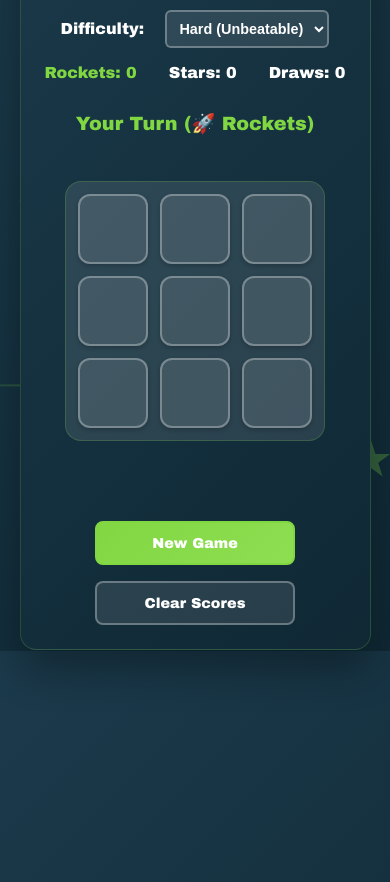
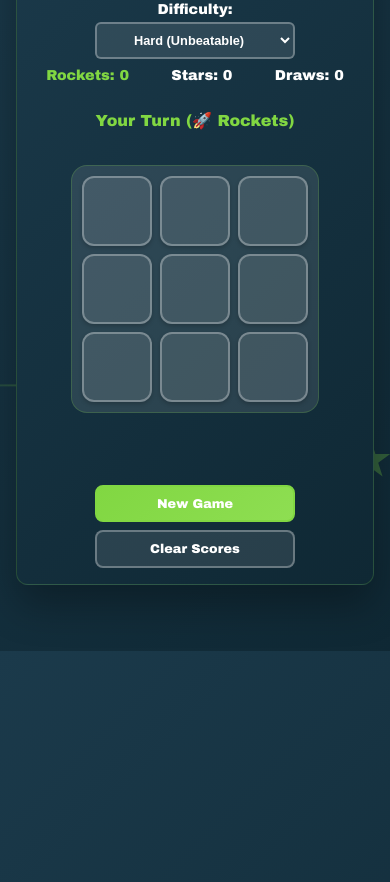
Before and after one commit to NixpaCSE/rocketsandstars, a plain HTML site: page index.html in a window 390 px wide. Shown: the part 193-1075 px from the top of the page. Drawn offline with Linux system fonts and the light colour scheme.

Commit message:
fixed Mobile design inconsistency

```diff
--- a/index.html
+++ b/index.html
@@ -277,28 +277,6 @@
             }
         }
 
-        @keyframes placeX {
-            from {
-                transform: scale(0) rotate(180deg);
-                opacity: 0;
-            }
-            to {
-                transform: scale(1) rotate(0deg);
-                opacity: 1;
-            }
-        }
-
-        @keyframes placeO {
-            from {
-                transform: scale(0) rotate(-180deg);
-                opacity: 0;
-            }
-            to {
-                transform: scale(1) rotate(0deg);
-                opacity: 1;
-            }
-        }
-
         @keyframes winningPulse {
             0%, 100% { transform: scale(1); }
             50% { transform: scale(1.1); }
@@ -432,27 +410,96 @@
 
         @media (max-width: 480px) {
             .game-container {
-                padding: 1.5rem;
+                padding: 1rem;
+                margin: 1rem;
+                width: calc(100% - 2rem);
+                border-radius: 12px;
             }
 
             .cell {
                 width: 70px;
                 height: 70px;
                 font-size: 1.8rem;
+                font-family: 'Arial Black', 'Arial', 'Helvetica', sans-serif;
             }
 
             h1 {
-                font-size: 2rem;
+                font-size: 1.8rem;
+                font-family: 'Arial Black', 'Arial', 'Helvetica', sans-serif;
+                margin-bottom: 1rem;
+                line-height: 1.1;
+            }
+
+            .score-board {
+                gap: 1rem;
+                flex-wrap: wrap;
+                justify-content: space-around;
+            }
+
+            .score {
+                font-size: 0.9rem;
+                font-family: 'Arial Black', 'Arial', 'Helvetica', sans-serif;
+            }
+
+            .turn-indicator {
+                font-size: 1rem;
+                font-family: 'Arial Black', 'Arial', 'Helvetica', sans-serif;
+            }
+
+            .game-message {
+                font-size: 1.1rem;
+                font-family: 'Arial Black', 'Arial', 'Helvetica', sans-serif;
             }
 
             .controls {
                 flex-direction: column;
                 align-items: center;
+                gap: 0.5rem;
             }
 
             .btn {
                 width: 100%;
                 max-width: 200px;
+                font-family: 'Arial Black', 'Arial', 'Helvetica', sans-serif;
+                font-size: 0.8rem;
+                padding: 0.6rem 1rem;
+            }
+
+            .difficulty-selector {
+                margin-bottom: 0.5rem;
+            }
+
+            .difficulty-selector label {
+                font-size: 0.9rem;
+                font-family: 'Arial Black', 'Arial', 'Helvetica', sans-serif;
+                display: block;
+                margin-bottom: 0.3rem;
+                margin-right: 0;
+                text-align: center;
+            }
+
+            .difficulty-selector select {
+                font-size: 0.8rem;
+                font-family: 'Arial', 'Helvetica', sans-serif;
+                width: 100%;
+                max-width: 200px;
+                text-align: center;
+            }
+
+            .game-board {
+                margin: 1rem auto;
+                padding: 10px;
+                grid-gap: 8px;
+            }
+
+            .game-info {
+                height: 50px;
+                margin-bottom: 1rem;
+            }
+
+            .ai-thinking {
+                font-size: 0.9rem;
+                font-family: 'Arial Black', 'Arial', 'Helvetica', sans-serif;
             }
         }
     </style>
@@ -478,7 +525,7 @@
         </div>
 
         <div class="game-info">
-            <div class="turn-indicator player-turn" id="turn-indicator">Your Turn</div>
+            <div class="turn-indicator player-turn" id="turn-indicator">Your Turn (🚀 Rockets)</div>
         </div>
 
         <div class="game-board" id="game-board">
@@ -575,14 +622,13 @@
                     this.makeMove(bestMove, 'O');
                     this.isAITurn = false;
                     this.cells.forEach(cell => cell.classList.remove('disabled'));
-                }, 500 + Math.random() * 500); // Random delay for realism
+                }, 500 + Math.random() * 500);
             }
 
             getBestMove() {
                 const difficulty = this.difficultySelect.value;
 
                 if (difficulty === 'easy') {
-                    // Easy mode: 30% chance of optimal move, otherwise random
                     if (Math.random() < 0.3) {
                         return this.minimaxMove();
                     } else {
@@ -592,7 +638,6 @@
                         return availableMoves[Math.floor(Math.random() * availableMoves.length)];
                     }
                 } else {
-                    // Hard mode: Always optimal
                     return this.minimaxMove();
                 }
             }
@@ -649,9 +694,9 @@
 
             checkWin(player) {
                 const winPatterns = [
-                    [0, 1, 2], [3, 4, 5], [6, 7, 8], // Rows
-                    [0, 3, 6], [1, 4, 7], [2, 5, 8], // Columns
-                    [0, 4, 8], [2, 4, 6] // Diagonals
+                    [0, 1, 2], [3, 4, 5], [6, 7, 8],
+                    [0, 3, 6], [1, 4, 7], [2, 5, 8],
+                    [0, 4, 8], [2, 4, 6]
                 ];
 
                 for (const pattern of winPatterns) {
@@ -672,7 +717,6 @@
             endGame(result) {
                 this.gameActive = false;
 
-                // Add game-over class to enable winning animations
                 document.querySelector('.game-board').classList.add('game-over');
 
                 switch (result) {
@@ -705,7 +749,6 @@
                 this.gameActive = true;
                 this.isAITurn = false;
 
-                // Remove game-over class to disable winning animations
                 document.querySelector('.game-board').classList.remove('game-over');
 
                 this.cells.forEach(cell => {
@@ -738,12 +781,10 @@
             }
 
             saveScores() {
-                // Use in-memory storage instead of localStorage
                 window.gameScores = this.scores;
             }
 
             loadScores() {
-                // Load from in-memory storage
                 if (window.gameScores) {
                     this.scores = { ...window.gameScores };
                 }
@@ -757,22 +798,17 @@
             }
         }
 
-        // Star animation functions
         function createShootingStar() {
             const starsContainer = document.getElementById('starsContainer');
             const star = document.createElement('div');
             star.className = 'shooting-star';
 
-            // Random starting position
             star.style.left = Math.random() * 100 + '%';
             star.style.top = Math.random() * 100 + '%';
-
-            // Random animation duration
             star.style.animationDuration = (2 + Math.random() * 3) + 's';
 
             starsContainer.appendChild(star);
 
-            // Remove star after animation
             setTimeout(() => {
                 if (star.parentNode) {
                     star.remove();
@@ -805,10 +841,9 @@
 
         function initStarAnimations() {
             createStaticStars();
-            setInterval(createShootingStar, 1200); // Create new shooting star every 1200ms
+            setInterval(createShootingStar, 1200);
         }
 
-        // Initialize the game when page loads
         document.addEventListener('DOMContentLoaded', () => {
             new TicTacToe();
             initStarAnimations();
```
